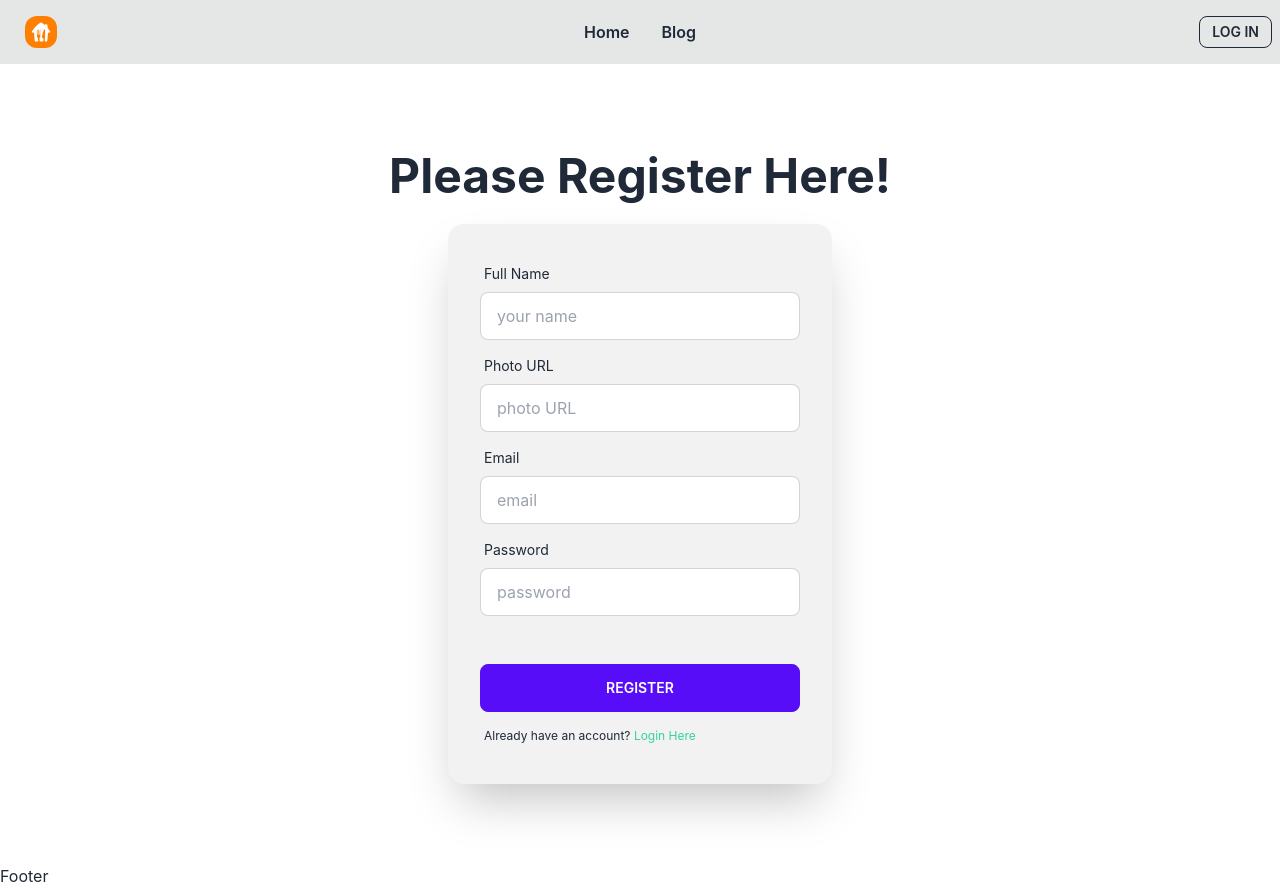
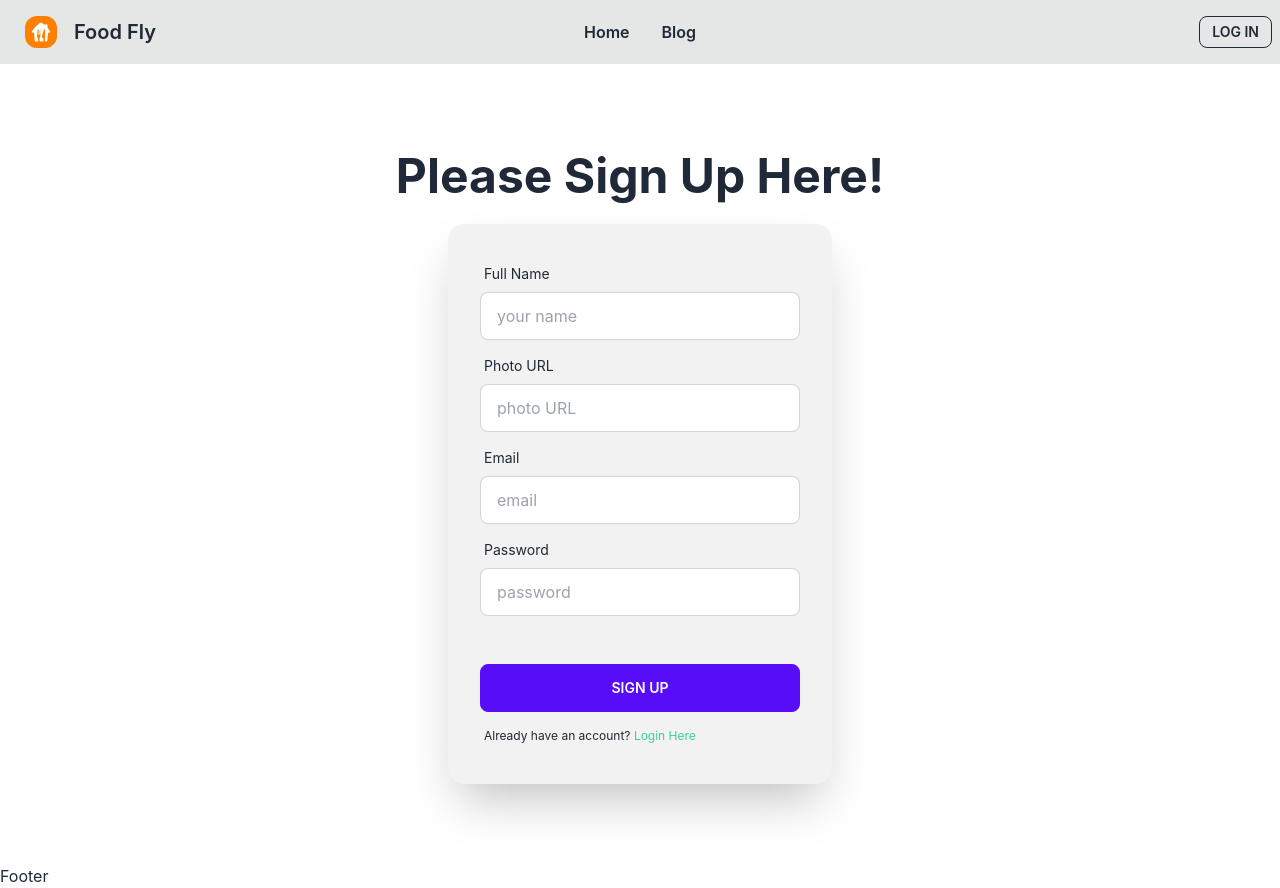
Before and after one commit to m7real/food-fly-client, a React (Create React App) app: page /signup in a window 1280 px wide. Built offline with nearby package versions, Linux system fonts and the light colour scheme; no server answers.

Commit message:
signUp updated and toast added

```diff
--- a/package.json
+++ b/package.json
@@ -10,6 +10,7 @@
     "firebase": "^9.13.0",
     "react": "^18.2.0",
     "react-dom": "^18.2.0",
+    "react-hot-toast": "^2.4.0",
     "react-router-dom": "^6.4.3",
     "react-scripts": "5.0.1",
     "web-vitals": "^2.1.4"
--- a/src/App.js
+++ b/src/App.js
@@ -1,3 +1,4 @@
+import { Toaster } from "react-hot-toast";
 import { RouterProvider } from "react-router-dom";
 import "./App.css";
 import router from "./Router/Routes/Routes";
@@ -6,6 +7,7 @@ function App() {
   return (
     <div>
       <RouterProvider router={router}></RouterProvider>
+      <Toaster />
     </div>
   );
 }
--- a/src/Pages/Login/SignUp/SignUp.js
+++ b/src/Pages/Login/SignUp/SignUp.js
@@ -1,10 +1,14 @@
 import React, { useContext, useState } from "react";
 import { Link } from "react-router-dom";
 import { AuthContext } from "../../../contexts/AuthProvider/AuthProvider";
+import useTitle from "../../../hooks/useTitle";
+import toast from "react-hot-toast";
 
 const SignUp = () => {
   const [error, setError] = useState("");
   const { setLoading, createUser, updateUserProfile } = useContext(AuthContext);
+
+  useTitle("Sign Up");
 
   const handleSubmit = (event) => {
     event.preventDefault();
@@ -19,13 +23,13 @@ const SignUp = () => {
         const user = result.user;
         console.log(user);
         form.reset();
-        // toast.success("Registration Successful!");
+        toast.success("Registration Successful!");
         handleUpdateUserProfile(name, photoURL);
       })
       .catch((e) => {
         console.error(e);
         setError(e.message);
-        // toast.error(e.message);
+        toast.error(e.message);
       })
       .finally(() => {
         setLoading(false);
@@ -46,7 +50,7 @@ const SignUp = () => {
     <div className="hero min-h-screen bg-base-100">
       <div className="hero-content flex-col">
         <div className="text-center lg:text-left">
-          <h1 className="text-2xl  md:text-5xl my-2 font-bold">Please Register Here!</h1>
+          <h1 className="text-2xl  md:text-5xl my-2 font-bold">Please Sign Up Here!</h1>
         </div>
         <div className="card flex-shrink-0 w-full max-w-sm shadow-2xl bg-base-200">
           <form onSubmit={handleSubmit} className="card-body">
@@ -76,7 +80,7 @@ const SignUp = () => {
               <label className="label text-warning">{error}</label>
             </div>
             <div className="form-control mt-6">
-              <button className="btn btn-primary">Register</button>
+              <button className="btn btn-primary">Sign Up</button>
             </div>
             <label className="label">
               <Link to="/login" className="label-text-alt link link-hover">
--- a/src/Pages/Shared/Header/Header.js
+++ b/src/Pages/Shared/Header/Header.js
@@ -33,8 +33,8 @@ const Header = () => {
         </div>
         <Link className="btn btn-ghost" to="/">
           <img className=" rounded-xl w-8" src={logo} alt="" />
-          <span></span>
         </Link>
+        <span className="text-xl font-semibold">Food Fly</span>
       </div>
       <div className="navbar-center hidden lg:flex">
         <ul className="menu menu-horizontal p-0">{menuItems}</ul>
```
Also changed, not shown: 1 other file (tests, documents, lock files or other folders).
